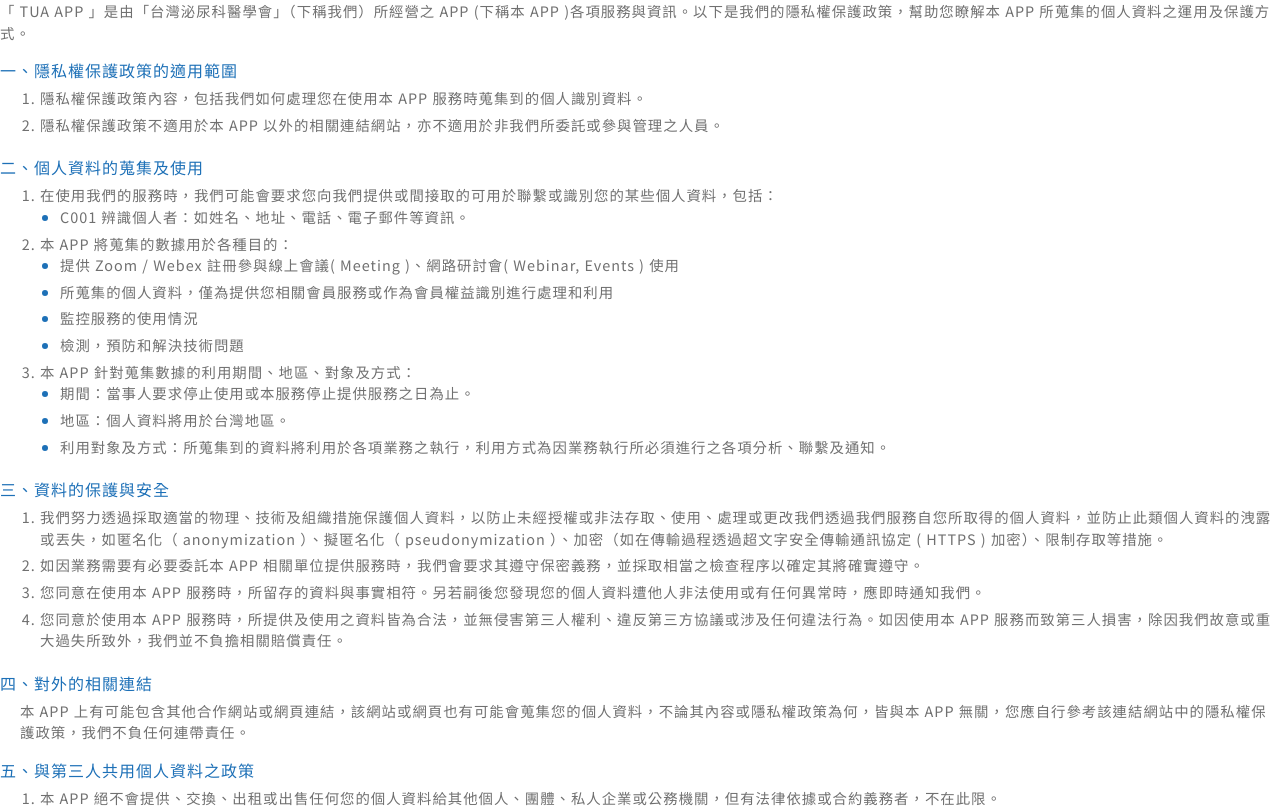
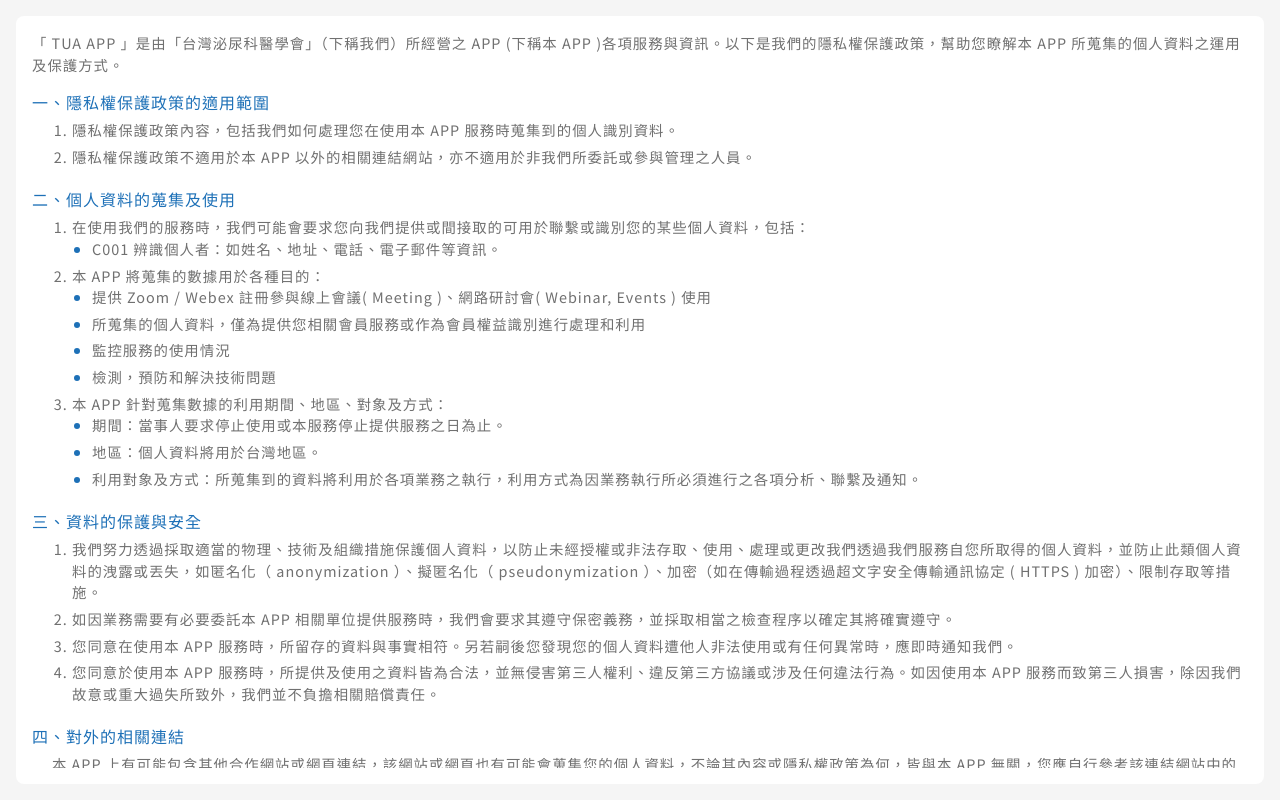
Before and after one commit to athomec/tua, a plain HTML site: page index.html in a window 1280 px wide. Shown: the top 808 px of the page. Drawn offline with Linux system fonts and the light colour scheme.

Commit message:
調整看樣

```diff
--- a/assets/style/_utils.scss
+++ b/assets/style/_utils.scss
@@ -1,3 +1,20 @@
+/*-----------------框架樣式---------------------*/
+.wrapper {
+    padding: 16px;
+    background: $gray-light;
+    height: 100vh;
+}
+.container {
+    padding: 16px;
+    background: $white;
+    border-radius: 8px;
+    height: 100%;
+    overflow: auto;
+}
+.content {
+    overflow: auto;
+    height: 100%;
+}
 /*-----------------連結樣式---------------------*/
 @each $key, $value in $color-themes {
     .link-#{$key} {
@@ -51,3 +68,42 @@
         color: $primary-color;
     }
 }
+/*-----------------卷軸樣式---------------------*/
+.scroll {
+    width: 100%;
+    overflow: auto;
+    position: relative;
+    -webkit-overflow-scrolling: touch;
+    &::-webkit-scrollbar-track {
+        background-color: $white;
+    }
+    &::-webkit-scrollbar {
+        width: 6px;
+        height: 6px;
+        background-color: $white;
+    }
+    &::-webkit-scrollbar-thumb {
+        border-radius: 10px;
+        background-color: $gray-light;
+    }
+}
+.scroll-light {
+    width: 100%;
+    overflow: auto;
+    position: relative;
+    -webkit-overflow-scrolling: touch;
+    &::-webkit-scrollbar-track {
+        background-color: $white;
+        border: 1px solid $gray-light;
+        border-radius: 10px;
+    }
+    &::-webkit-scrollbar {
+        width: 6px;
+        height: 6px;
+        background-color: $white;
+    }
+    &::-webkit-scrollbar-thumb {
+        border-radius: 10px;
+        background-color: lighten($color: $gray-light, $amount: 15%);
+    }
+}
--- a/assets/style/_variable.scss
+++ b/assets/style/_variable.scss
@@ -2,16 +2,15 @@
 
 $primary-color:#1D70B7;
 $gray:#707070;
-
-
-
-
-
+$gray-light:#F5F5F5;
+$white:#ffffff;
 
 $color-themes: (
   //屬性: key, value
   'primary-color': $primary-color,
   'gray': $gray,
+  'gray-light': $gray-light,
+  'white': $white,
 );
 /* --------------字型設定開始--------------- */
 $font-xxxs:.7rem;
--- a/index.html
+++ b/index.html
@@ -20,8 +20,9 @@
 </head>
 
 <body>
-	<div class="wrapper" data-bg="login">
+	<div class="wrapper">
 	<div class="container pages gray font-xs">
+		<div class="content scroll">
 			<p>
 				「 TUA APP 」是由「台灣泌尿科醫學會」（下稱我們）所經營之 APP (下稱本 APP )各項服務與資訊。以下是我們的隱私權保護政策，幫助您瞭解本 APP 所蒐集的個人資料之運用及保護方式。
 			</p>
@@ -133,6 +134,7 @@
 					</p>
 				</li>
 			</ul>
+		</div>
 	</div>
 </div>
 
```
Also changed, not shown: assets/style/all.css, 1 other file.
